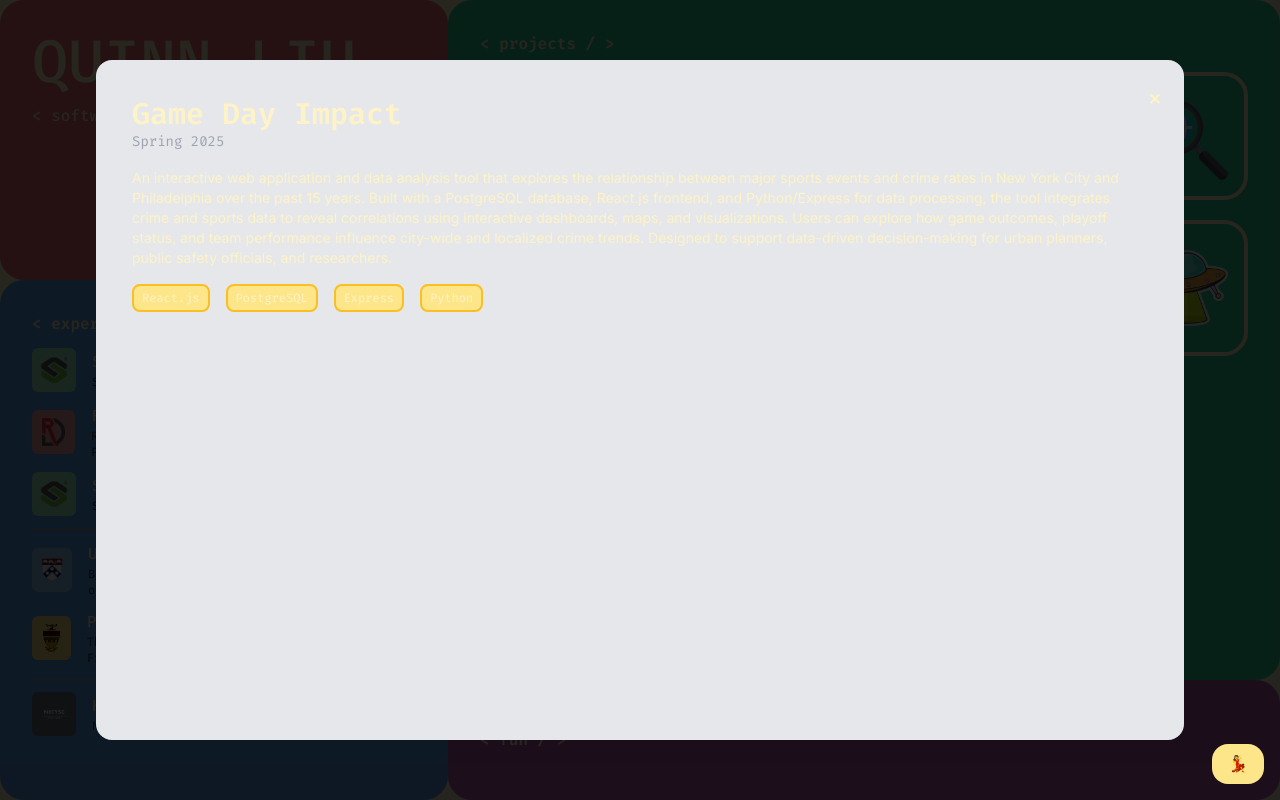
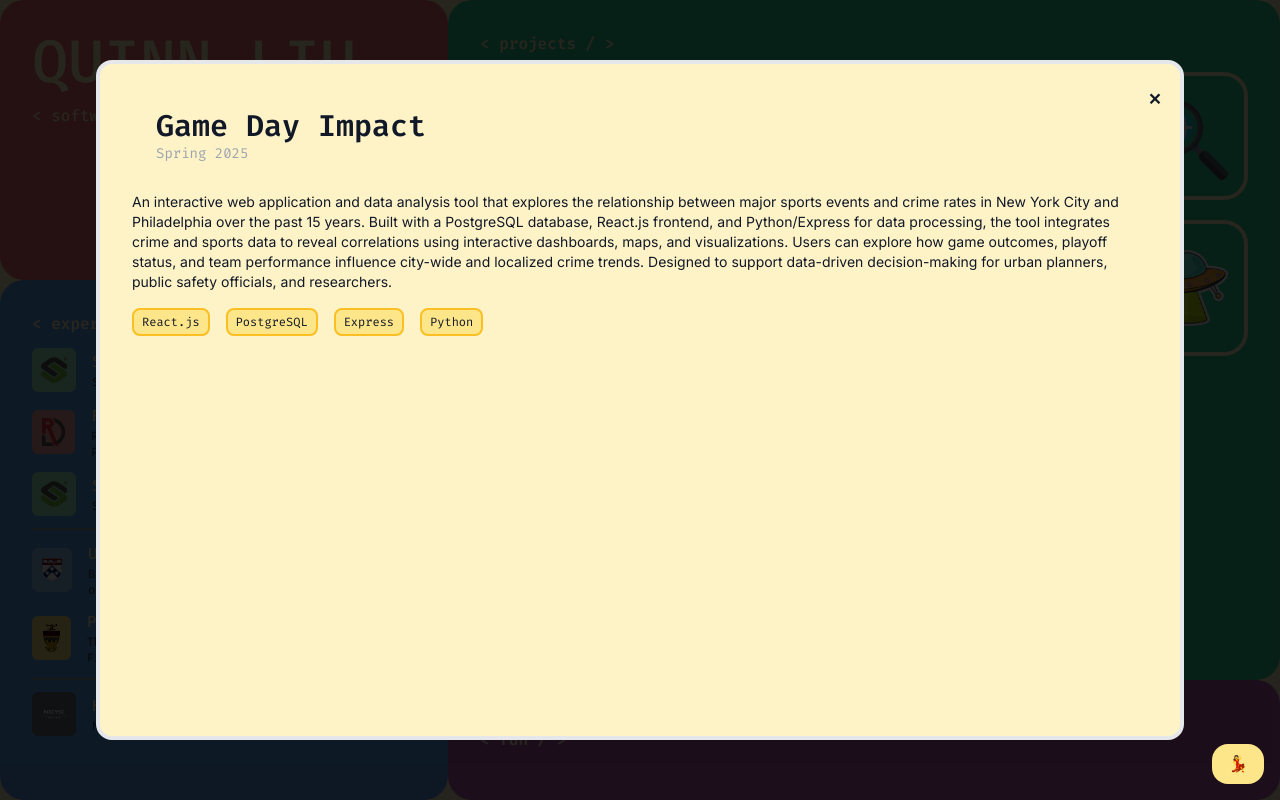
Before and after one commit to quinn2liu/portfolio-website, a Next.js app: page / in a window 1280 px wide. Both pictures are taken after a click on the element 1061 px from the left and 136 px from the top of the page. Built offline with nearby package versions, Linux system fonts and the light colour scheme.

Commit message:
some changes

```diff
--- a/app/components/projects/NewProjectItem.tsx
+++ /dev/null
@@ -1,85 +0,0 @@
-import { useState, useEffect } from 'react';
-import { Inter } from "next/font/google";
-import { ProjectItem } from '../../data/ProjectItemData';
-
-const inter = Inter({ subsets: ["latin"] });
-
-type ProjectListItemProps = {
-    isSelected: boolean;
-    projectItem: ProjectItem;
-    onClose?: () => void;
-    onClick?: () => void;
-};
-
-export const ProjectListItem = ({ isSelected, projectItem, onClose, onClick }: ProjectListItemProps) => {
-    return isSelected ?
-        <SelectedProjectItem {...projectItem} onClose={onClose} /> :
-        <MinimizedProjectItem {...projectItem} onClick={onClick} />;
-};
-
-const SelectedProjectItem = ({ name, date, description, technologies, image, link, onClose }: ProjectItem & { onClose?: () => void }) => {
-    const [show, setShow] = useState(false);
-
-    useEffect(() => {
-        setShow(true);
-        return () => setShow(false);
-    }, []);
-
-    const handleClose = (e: React.MouseEvent) => {
-        e.stopPropagation();
-        setShow(false);
-        setTimeout(() => onClose?.(), 50);
-    };
-
-    return (
-        <div
-            className={`fixed inset-0 z-50 flex items-center justify-center
-                bg-black bg-opacity-85 transition-opacity duration-200 ${show ? 'opacity-100' : 'opacity-0'}
-                cursor-pointer`}
-            onClick={handleClose}
-        >
-            <div
-                className={`flex flex-col items-start
-                    dark:bg-slate-950 bg-gray-200
-                    border-4 dark:border-emerald-400 dark:border-opacity-80
-                    rounded-2xl p-8 w-[85vw] h-[85vh] relative
-                    transform transition-all duration-200 ${show ? 'scale-100 opacity-100' : 'scale-95 opacity-0'} cursor-default`}
-                onClick={e => e.stopPropagation()}
-            >
-                <button className="absolute top-4 right-4 text-3xl" onClick={handleClose}>&times;</button>
-                <div className='text-3xl font-semibold'>{name}</div>
-                <div className='text-gray-400 sm:text-sm text-xs sm:mb-4 mb-2'>{date}</div>
-                <div className={`${inter.className} sm:text-sm text-xs sm:mb-4 mb-2`}>{description}</div>
-                <div className='flex flex-row space-x-4 items-start'>
-                    {technologies.map((tech, idx) => <TechnologyItem key={idx} tech={tech} />)}
-                </div>
-                {link && <a className='pt-4 underline' href={link} target="_blank" rel="noopener noreferrer">Learn More</a>}
-                <img src={image} alt="" className='sm:block hidden sm:h-32 h-20 ml-12 mr-6'/>
-            </div>
-        </div>
-    );
-};
-
-const MinimizedProjectItem = ({ name, date, subtitle, technologies, image, onClick }: ProjectItem & { onClick?: () => void }) => (
-    <div
-        className='group flex flex-row items-start justify-between cursor-pointer
-      dark:hover:bg-gray-900 hover:bg-amber-200
-        p-4 space-y-2
-        rounded-3xl border-4 hover:rounded-lg dark:border-gray-900 border-amber-100 hover:border-amber-200
-        transition-all duration-300'
-        onClick={onClick}
-    >
-        <div className='flex flex-col items-start'>
-            <div className='sm:text-2xl text-lg font-semibold group-hover:text-emerald-600 dark:group-hover:text-emerald-400 transition-colors duration-300'>{name}</div>
-            <div className='text-xs group-hover:text-gray-600 dark:group-hover:text-gray-300 transition-colors duration-300'>{subtitle}</div>
-        </div>
-
-        <img src={image} alt="" className='h-20 rounded-md'/>
-    </div>
-);
-
-const TechnologyItem = ({ tech }: { tech: string }) => (
-    <div className="rounded-lg text-xs py-1 px-2 border-2 dark:bg-amber-600 bg-amber-200 dark:border-amber-600 border-amber-400 dark:bg-opacity-50">
-        {tech}
-    </div>
-);
--- /dev/null
+++ b/app/components/projects/ProjectItem.tsx
@@ -0,0 +1,36 @@
+import { useState, useEffect } from 'react';
+import { Inter } from "next/font/google";
+import { SelectedProjectItem } from './SelectedProjectItem';
+import { ProjectItemDetails } from '../../data/ProjectItemDetailData';
+const inter = Inter({ subsets: ["latin"] });
+
+type ProjectListItemProps = {
+    isSelected: boolean;
+    projectItemDetails: ProjectItemDetails;
+    onClose?: () => void;
+    onClick?: () => void;
+};
+
+export const ProjectListItem = ({ isSelected, projectItemDetails, onClose, onClick }: ProjectListItemProps) => {
+    return isSelected ?
+        <SelectedProjectItem {...projectItemDetails} onClose={onClose} /> :
+        <MinimizedProjectItem {...projectItemDetails} onClick={onClick} />;
+};
+
+const MinimizedProjectItem = ({ name, date, subtitle, technologies, image, onClick }: ProjectItemDetails & { onClick?: () => void }) => (
+    <div
+        className='group flex flex-row items-start justify-between cursor-pointer
+      dark:hover:bg-gray-900 hover:bg-amber-200
+        p-4 space-y-2
+        rounded-3xl border-4 hover:rounded-2xl dark:border-gray-900 border-amber-100 hover:border-amber-200
+        transition-all duration-300'
+        onClick={onClick}
+    >
+        <div className='flex flex-col items-start'>
+            <div className='sm:text-2xl text-lg font-semibold group-hover:text-emerald-600 dark:group-hover:text-emerald-400 transition-colors duration-300'>{name}</div>
+            <div className='text-xs group-hover:text-gray-600 dark:group-hover:text-gray-300 transition-colors duration-300'>{subtitle}</div>
+        </div>
+
+        <img src={image} alt="" className='h-20 rounded-md'/>
+    </div>
+);
--- /dev/null
+++ b/app/components/projects/SelectedProjectItem.tsx
@@ -0,0 +1,68 @@
+import { useState, useEffect } from 'react';
+import { Inter } from "next/font/google";
+import { ProjectItemDetails } from '../../data/ProjectItemDetailData';
+
+const inter = Inter({ subsets: ["latin"] });
+
+export const SelectedProjectItem = ({ name, date, description, technologies, image, link, onClose }: ProjectItemDetails & { onClose?: () => void }) => {
+    const [show, setShow] = useState(false);
+
+    useEffect(() => {
+        setShow(true);
+        return () => setShow(false);
+    }, []);
+
+    const handleClose = (e: React.MouseEvent) => {
+        e.stopPropagation();
+        setShow(false);
+        setTimeout(() => onClose?.(), 50);
+    };
+
+    return (
+        <div
+            className={`fixed inset-0 z-50 flex items-center justify-center
+                bg-black bg-opacity-85 transition-opacity duration-200 ${show ? 'opacity-100' : 'opacity-0'}
+                cursor-pointer`}
+            onClick={handleClose}
+        >
+            <div
+                className={`flex flex-col items-start gap-4
+                    dark:bg-slate-950 bg-amber-100
+                    dark:text-amber-100 text-gray-900
+                    border-4 dark:border-emerald-400 dark:border-opacity-80
+                    rounded-2xl p-8 w-[85vw] h-[85vh] relative
+                    transform transition-colors ${show ? 'scale-100 opacity-100' : 'scale-95 opacity-0'} cursor-default`}
+                onClick={e => e.stopPropagation()}
+            >
+                <button className="absolute top-4 right-4 text-3xl" onClick={handleClose}>&times;</button>
+
+                <div className='flex flex-row items-center space-x-6'>
+                    <img src={image} alt="" className='h-20 rounded-md'/>
+
+                    <div className='flex flex-col items-start'>
+                        <div className='text-3xl font-semibold'>{name}</div>
+                        <div className='text-gray-400 sm:text-sm text-xs'>{date}</div>
+                    </div>
+
+                </div>
+
+                <div className={`${inter.className} sm:text-sm text-xs`}>{description}</div>
+
+                <div className='flex flex-row space-x-4 items-start'>
+                    {technologies.map((tech, idx) => <TechnologyItem key={idx} tech={tech} />)}
+                </div>
+
+                {link && <a className='underline' href={link} target="_blank" rel="noopener noreferrer">Learn More</a>}
+
+
+            </div>
+
+        </div>
+    );
+};
+
+const TechnologyItem = ({ tech }: { tech: string }) => (
+    <div className="rounded-lg text-xs py-1 px-2 border-2 dark:bg-amber-600 bg-amber-200 dark:border-amber-600 border-amber-400 dark:bg-opacity-50">
+        {tech}
+    </div>
+);
--- a/app/data/ProjectItemData.ts
+++ b/app/data/ProjectItemDetailData.ts
@@ -1,4 +1,4 @@
-export type ProjectItem = {
+export type ProjectItemDetails = {
     name: string;
     date: string;
     subtitle: string;
@@ -8,7 +8,7 @@ export type ProjectItem = {
     link?: string;
 }
 
-export const projectItems: ProjectItem[] = [
+export const projectItemDetails: ProjectItemDetails[] = [
     {
         name: "Bitewise",
         date: "Spring 2025",
--- a/app/desktop-sections/ExperienceSection.tsx
+++ b/app/desktop-sections/ExperienceSection.tsx
@@ -1,8 +1,6 @@
 "use client";
 
-import React, { useState, useEffect, useRef } from "react";
-import { useTheme } from "next-themes";
-import Link from "next/link";
+import React from "react";
 import { ExperienceItem } from "../components/experiences/ExperienceItem";
 import { FaRegFileAlt } from "react-icons/fa";
 import { experienceItems, ExperienceType } from "../data/ExperienceItemData";
--- a/app/desktop-sections/ProjectSection.tsx
+++ b/app/desktop-sections/ProjectSection.tsx
@@ -1,8 +1,8 @@
 "use client";
 
 import { useState } from "react";
-import { projectItems } from "../data/ProjectItemData";
-import { ProjectListItem } from "../components/projects/NewProjectItem";
+import { projectItemDetails } from "../data/ProjectItemDetailData";
+import { ProjectListItem } from "../components/projects/ProjectItem";
 
 const ProjectSection = () => {
     const [selectedIdx, setSelectedIdx] = useState<number | null>(null);
@@ -11,11 +11,11 @@ const ProjectSection = () => {
         <div className="h-full w-full flex flex-col space-y-4">
             <div className="font-semibold">{"< projects / >"}</div>
             <div className="grid grid-cols-2 gap-5 overflow-y-auto scrollbar-hide">
-                {projectItems.map((item, idx) => (
+                {projectItemDetails.map((item, idx) => (
                     <ProjectListItem
                         key={idx}
                         isSelected={selectedIdx === idx}
-                        projectItem={item}
+                        projectItemDetails={item}
                         onClose={() => setSelectedIdx(null)}
                         onClick={() => setSelectedIdx(idx)}
                     />
```
